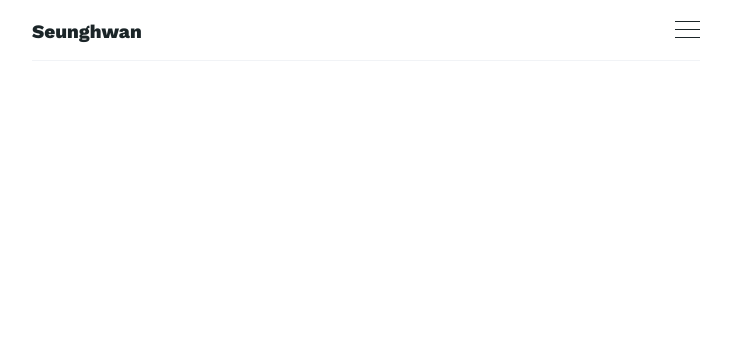
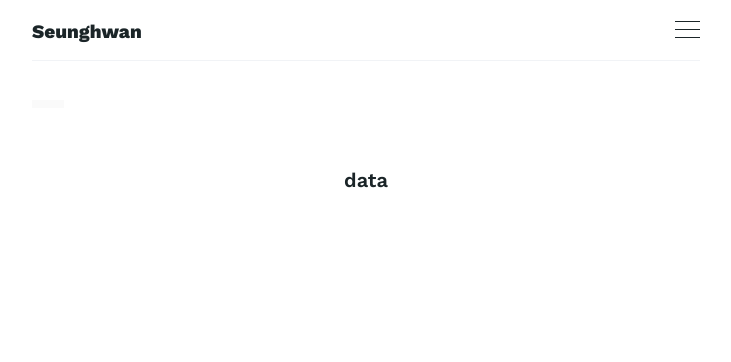
Before and after one commit to tjrichard/tjrichard.github.io, a Jekyll site: the page built from tag/html.html, in a window 1280 px wide. Shown: the top 362 px of the page, without its empty margins (274-1005 px from the left). Built offline with Jekyll 4.4.1, drawn with Linux system fonts in a browser that asks for light colours.

Commit message:
Update html.html

```diff
--- a/tag/html.html
+++ b/tag/html.html
@@ -1,5 +1,27 @@
 ---
-layout: page
+layout: default
 tag: html
 permalink: /tag/html
 ---
+
+<div class='o-wrapper'>
+
+  <div class='o-grid'>
+    <div class='o-grid__col o-grid__col--full'>
+      <div class='c-tags'>
+        <a href='{{ site.baseurl }}/tag/{{ tag }}'>{{ tag  }}</a>
+      </div>
+
+      <article class='c-post'>
+        <h1 class='c-post__title u-text-center'>{{ page.title }}</h1>
+
+        <div class='c-content'>
+          {% include page-image.html %}
+
+          {{ content }}
+        </div>
+      </article>
+    </div>
+  </div>
+
+</div>
```
